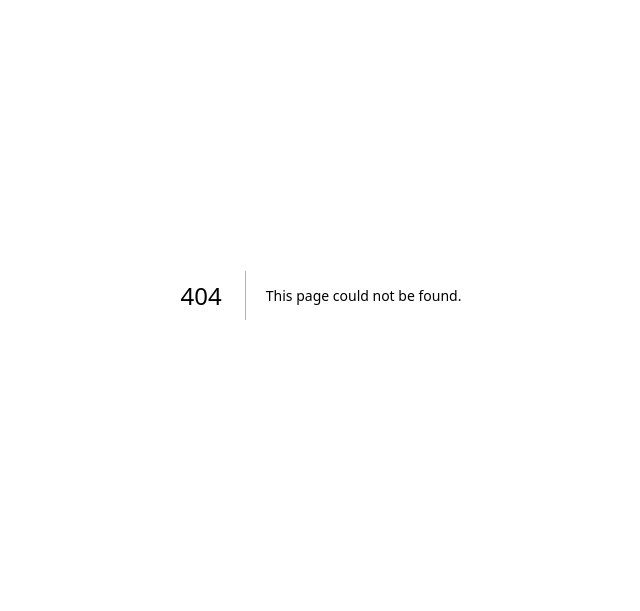
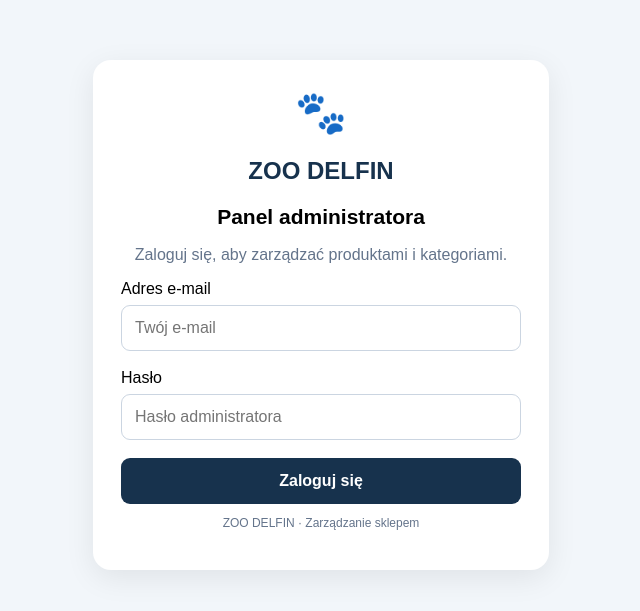
Before and after one commit to delfinzoo/zoo-delfin-app, a Next.js app: page /admin in a window 1280 px wide. Before the commit this address had no page. Shown: the part 105-716 px from the top of the page, without its empty margins (319-959 px from the left). Built offline with nearby package versions, Linux system fonts and the light colour scheme.

Commit message:
Create page.js

```diff
--- /dev/null
+++ b/app/admin/page.js
@@ -0,0 +1,111 @@
+
+"use client";
+
+import { useState } from "react";
+
+export default function AdminPage() {
+  const [email, setEmail] = useState("");
+  const [password, setPassword] = useState("");
+
+  return (
+    <main
+      style={{
+        minHeight: "100vh",
+        background: "#f2f6fa",
+        display: "flex",
+        alignItems: "center",
+        justifyContent: "center",
+        padding: 20,
+        fontFamily: "Arial, sans-serif",
+      }}
+    >
+      <section
+        style={{
+          background: "#fff",
+          width: "100%",
+          maxWidth: 400,
+          padding: 28,
+          borderRadius: 18,
+          boxShadow: "0 8px 30px rgba(0,0,0,0.08)",
+        }}
+      >
+        <div style={{ fontSize: 42, textAlign: "center" }}>🐾</div>
+
+        <h1 style={{ textAlign: "center", color: "#17324d" }}>
+          ZOO DELFIN
+        </h1>
+
+        <h2 style={{ textAlign: "center", fontSize: 21 }}>
+          Panel administratora
+        </h2>
+
+        <p style={{ color: "#64748b", textAlign: "center" }}>
+          Zaloguj się, aby zarządzać produktami i kategoriami.
+        </p>
+
+        <form
+          onSubmit={(event) => {
+            event.preventDefault();
+            alert("Logowanie podłączymy w następnym kroku.");
+          }}
+        >
+          <label htmlFor="email">Adres e-mail</label>
+          <input
+            id="email"
+            type="email"
+            autoComplete="username"
+            required
+            value={email}
+            onChange={(event) => setEmail(event.target.value)}
+            placeholder="Twój e-mail"
+            style={inputStyle}
+          />
+
+          <label htmlFor="password">Hasło</label>
+          <input
+            id="password"
+            type="password"
+            autoComplete="current-password"
+            required
+            value={password}
+            onChange={(event) => setPassword(event.target.value)}
+            placeholder="Hasło administratora"
+            style={inputStyle}
+          />
+
+          <button type="submit" style={buttonStyle}>
+            Zaloguj się
+          </button>
+        </form>
+
+        <p style={{ textAlign: "center", fontSize: 12, color: "#64748b" }}>
+          ZOO DELFIN · Zarządzanie sklepem
+        </p>
+      </section>
+    </main>
+  );
+}
+
+const inputStyle = {
+  display: "block",
+  boxSizing: "border-box",
+  width: "100%",
+  padding: 13,
+  marginTop: 7,
+  marginBottom: 18,
+  border: "1px solid #cbd5e1",
+  borderRadius: 9,
+  fontSize: 16,
+};
+
+const buttonStyle = {
+  width: "100%",
+  padding: 14,
+  background: "#17324d",
+  color: "#fff",
+  border: "none",
+  borderRadius: 9,
+  fontSize: 16,
+  fontWeight: "bold",
+  cursor: "pointer",
+};
```
